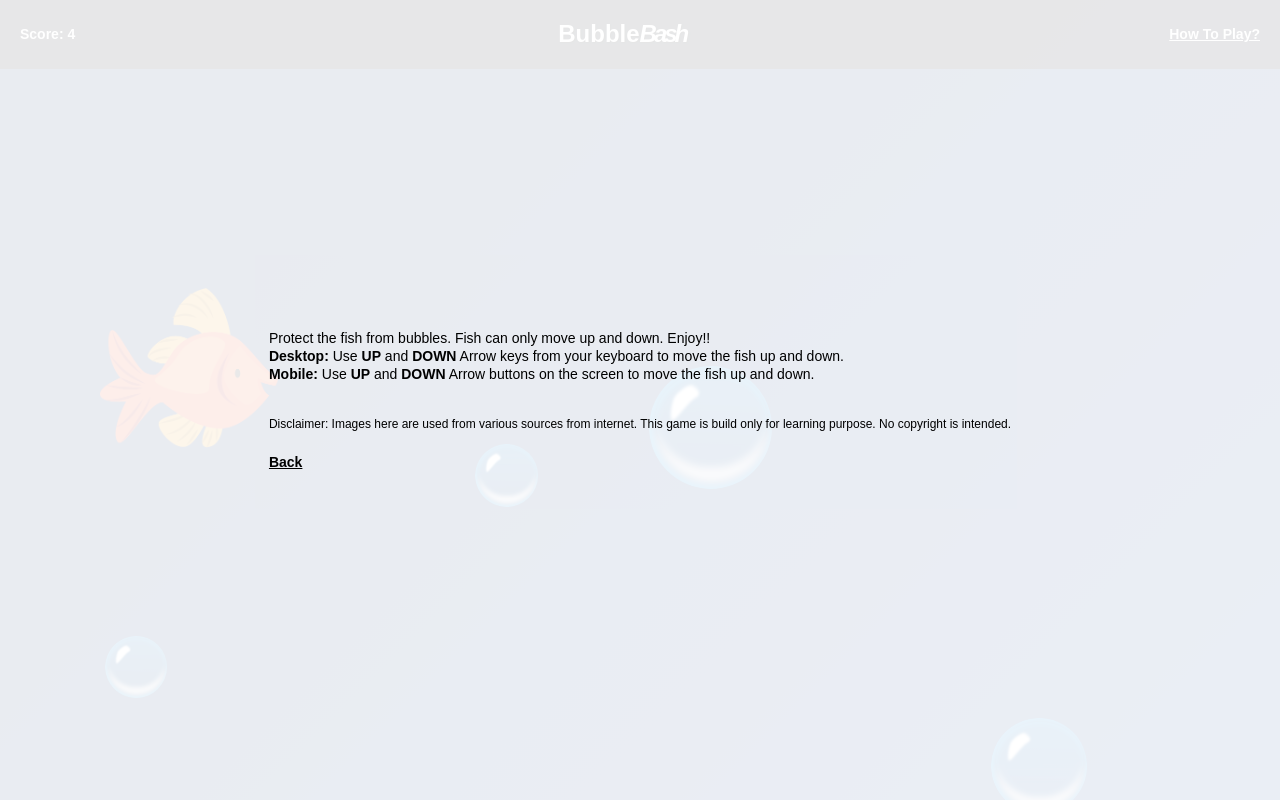
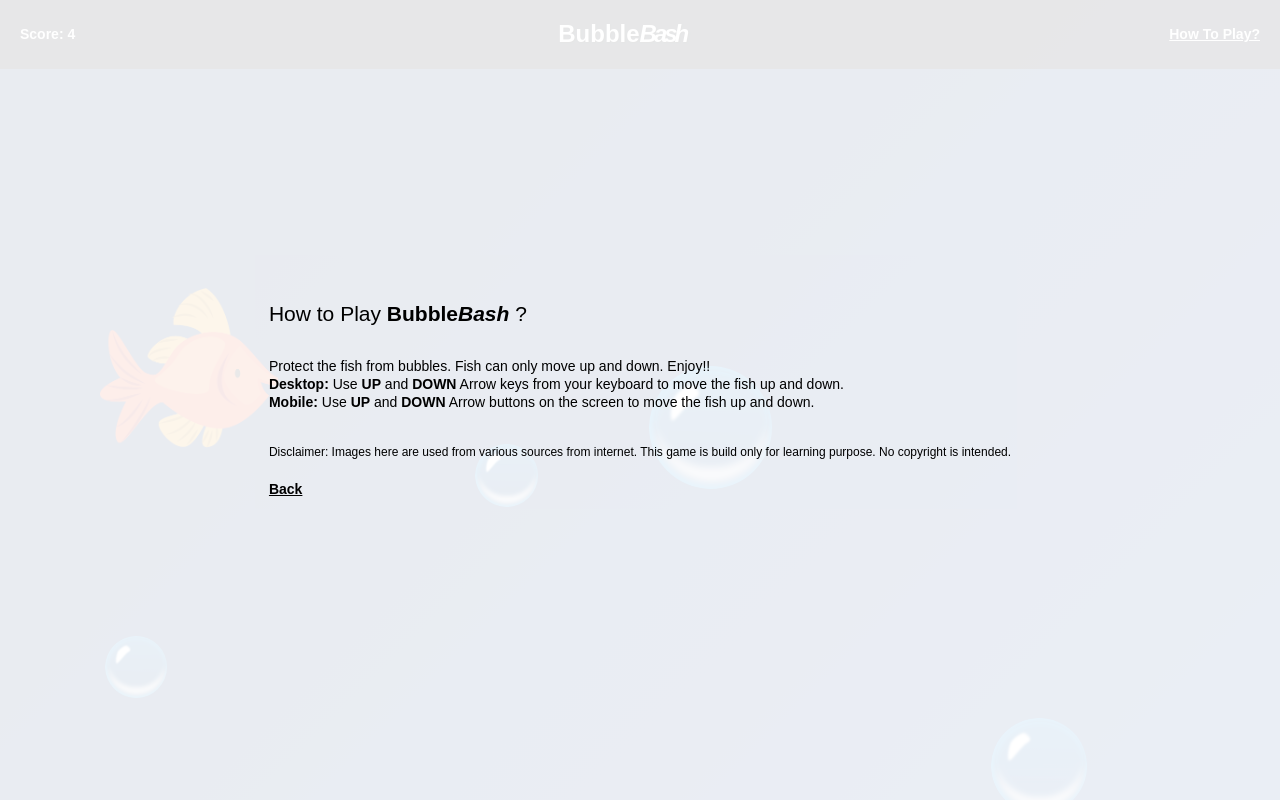
Before and after one commit to poojajethva/bubblebash, a plain HTML site: page index.html in a window 1280 px wide. Both pictures are taken after a click on the element "How To Play?". Drawn offline with Linux system fonts and the light colour scheme.

Commit message:
bug fixes

```diff
--- a/index.html
+++ b/index.html
@@ -38,6 +38,7 @@
 
         <div class="howtoplaySec">
             <div class="content">
+                <h2>How to Play <b>Bubble<em>Bash</em></b> ?</h2>
                 <p>Protect the fish from bubbles. Fish can only move up and down. Enjoy!!</p>
                 <p><b>Desktop:</b> Use <b>UP</b> and <b>DOWN</b> Arrow keys from your keyboard to move the fish up and down.</p>
                 <p><b>Mobile:</b> Use <b>UP</b> and <b>DOWN</b> Arrow buttons on the screen to move the fish up and down.</p>
--- a/style.css
+++ b/style.css
@@ -134,6 +134,11 @@ body{
     font-size: 12px;
 }
 
+.howtoplaySec h2{
+    padding-bottom: 30px;
+    font-weight: normal;
+}
+
 .gmTitle{
     font-size: 24px;
     text-transform: uppercase;
@@ -175,7 +180,7 @@ body{
     padding: 10px;
 }
 
-@media screen and (max-width: 850px){
+@media screen and (max-width: 800px){
     .player{
         width: 122px;
         height: 110px;
```
